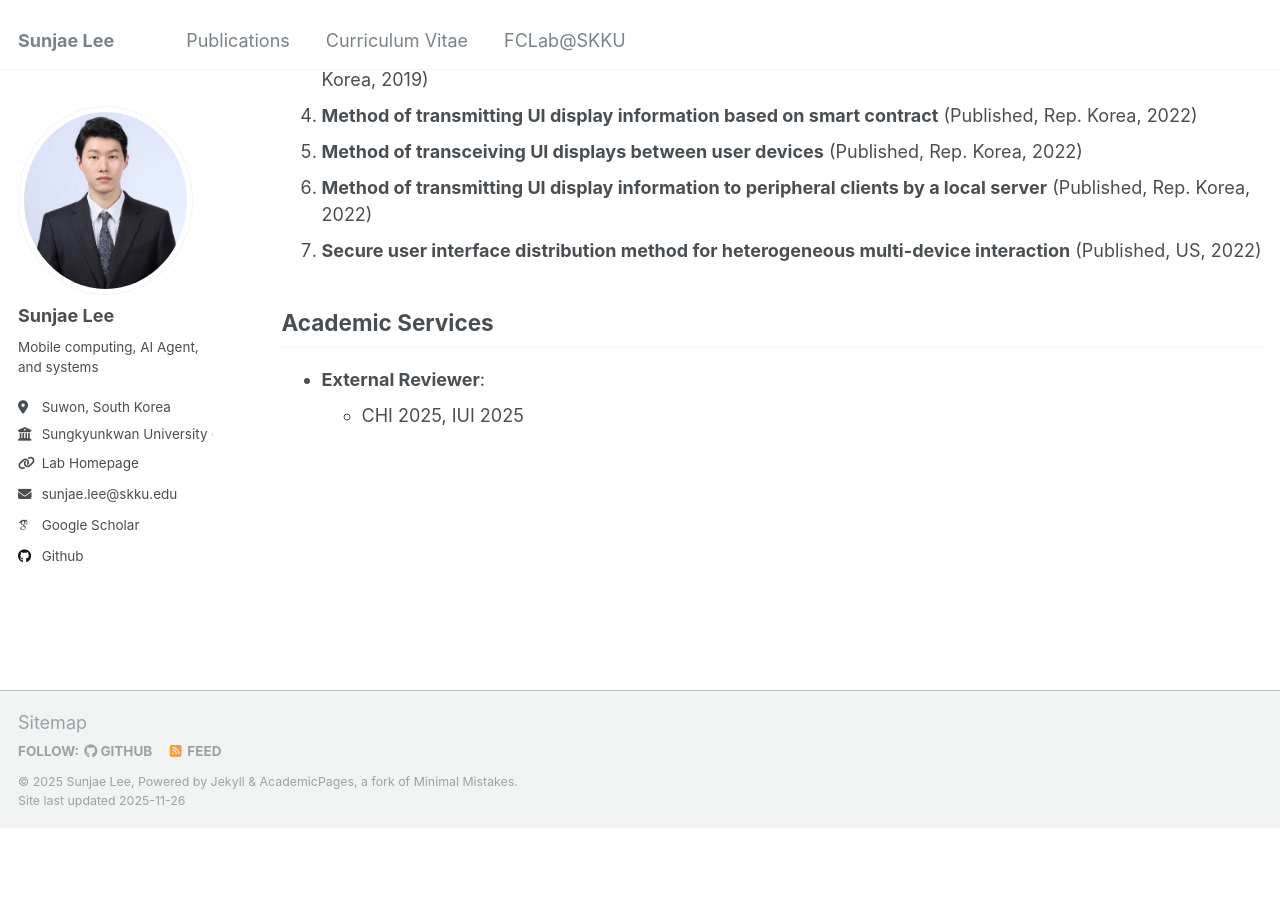
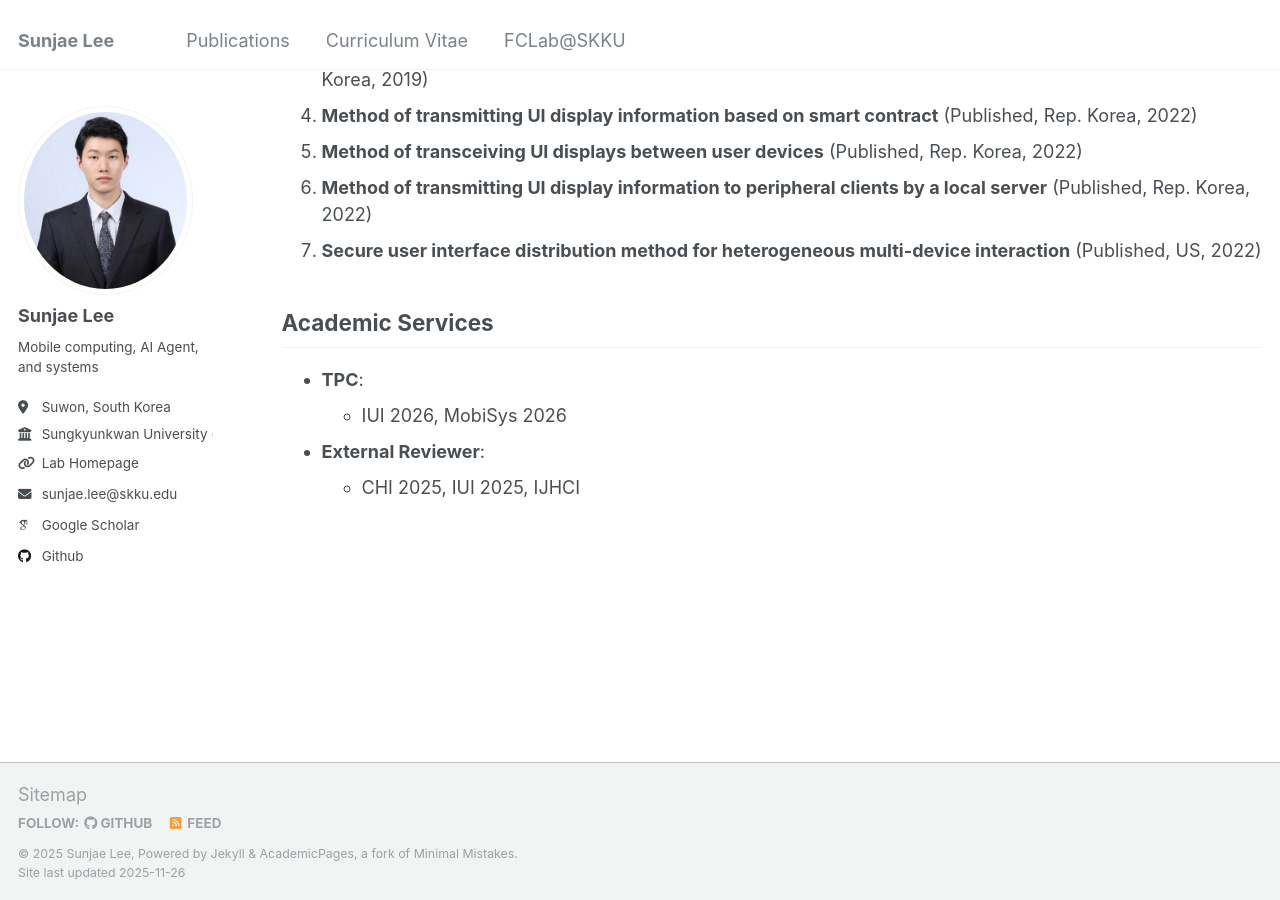
Before and after one commit to sunjae1294/sunjae1294.github.io, a Jekyll site: the page built from _pages/about.md, in a window 1280 px wide and 900 px high, scrolled down 2977 px. Built offline with Jekyll 4.4.1, drawn with Linux system fonts in a browser that asks for light colours; some web fonts are replaced; before the commit the page ends 3805 px from its top, so only the background shows below that.

Commit message:
Update Academic Services

```diff
--- a/_pages/about.md
+++ b/_pages/about.md
@@ -97,5 +97,7 @@ Patents
 
 Academic Services
 ------
+- **TPC**:
+  - IUI 2026, MobiSys 2026
 - **External Reviewer**:
-  - CHI 2025, IUI 2025
+  - CHI 2025, IUI 2025, IJHCI
```
